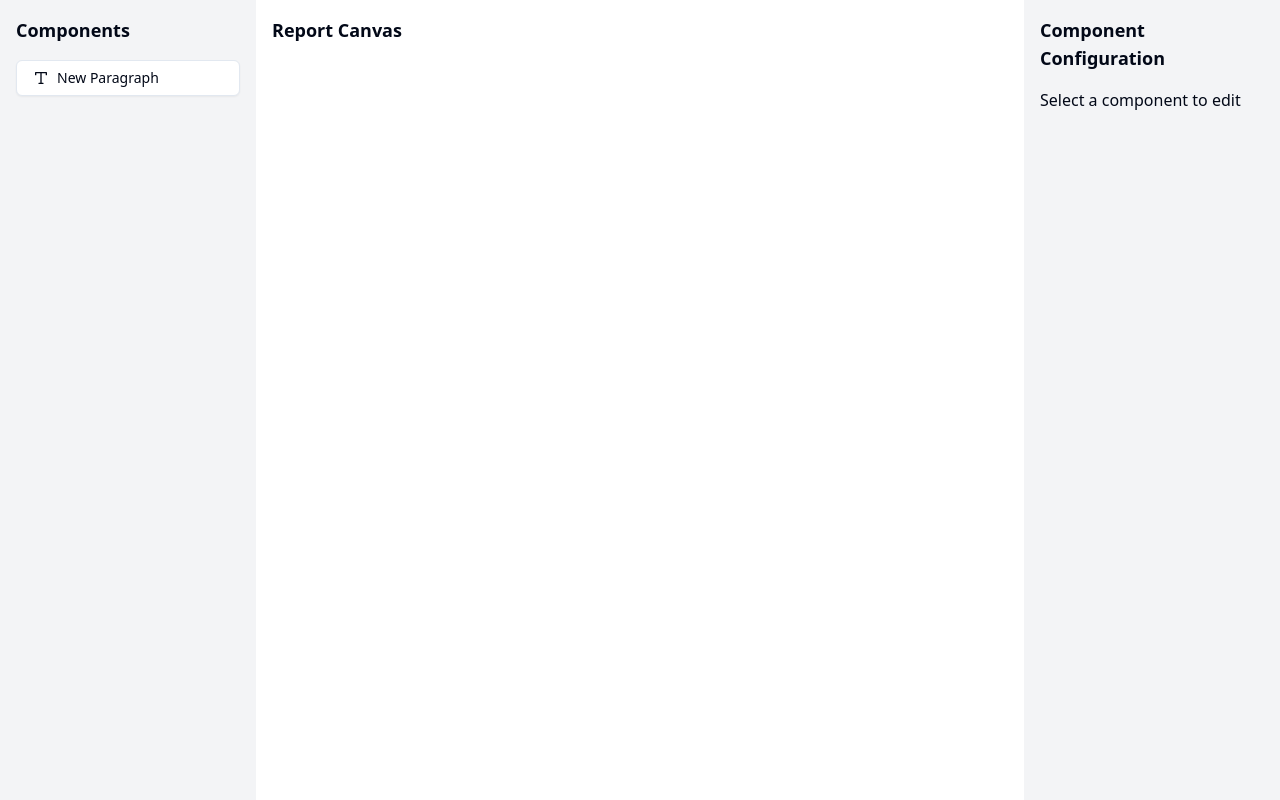
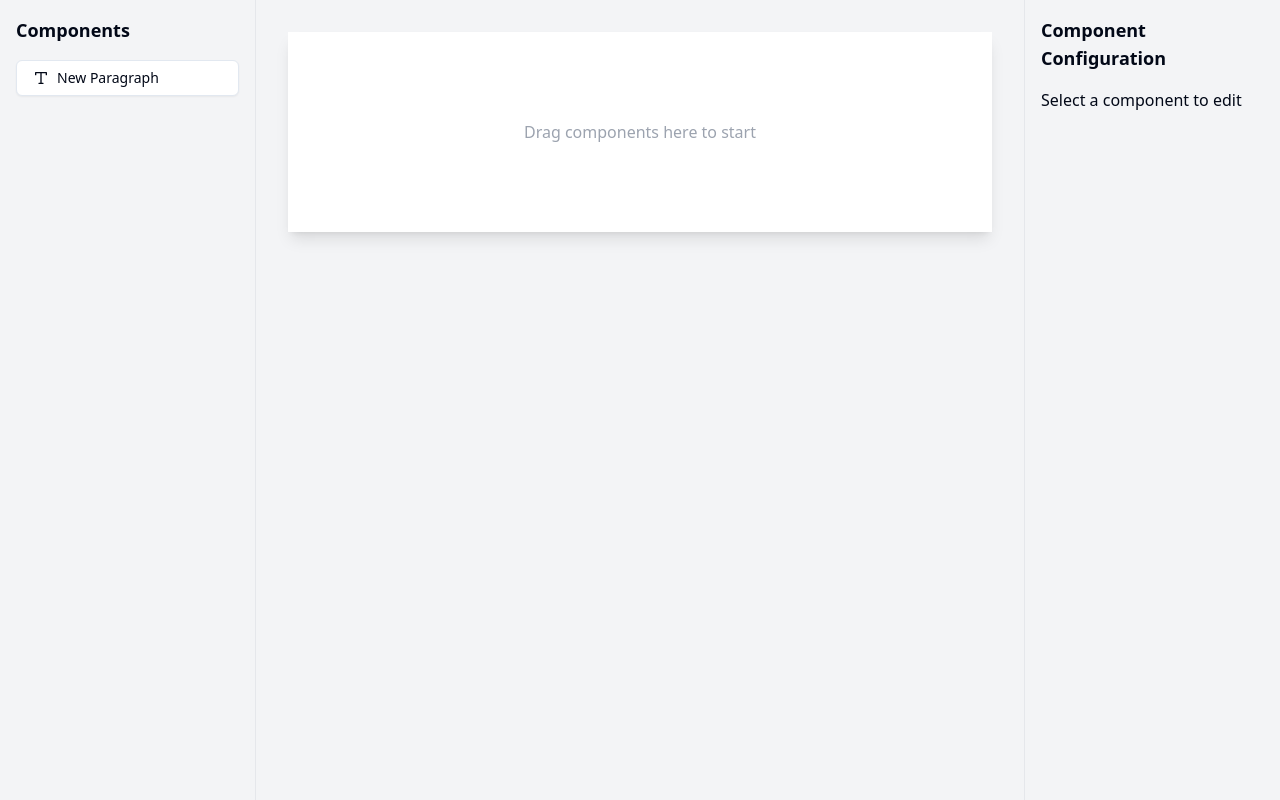
Before and after one commit to SawkaDev/pdf-builder-dnd, a Next.js app: page / in a window 1280 px wide. Built offline with nearby package versions, Linux system fonts and the light colour scheme.

Commit message:
baseline

```diff
--- a/src/app/page.tsx
+++ b/src/app/page.tsx
@@ -20,7 +20,6 @@ import { CanvasWrapper } from "@/components/CanvasWrapper";
 import { Sidebar } from "@/components/Sidebar";
 import { ComponentData, TextComponentData } from "@/types";
 import { TextComponent } from "@/components/TextComponent";
-import { DragHandle } from "@/components/DragHandle";
 import { v4 as uuidv4 } from "uuid";
 
 const Home: React.FC = () => {
@@ -106,10 +105,10 @@ const Home: React.FC = () => {
       onDragEnd={handleDragEnd}
     >
       <main className="flex h-screen overflow-hidden">
-        <div className="flex-none w-64 h-full overflow-y-auto">
+        <div className="flex-none w-64 h-full overflow-y-auto border-r border-gray-200">
           <Toolbar />
         </div>
-        <div className="flex-grow overflow-auto">
+        <div className="flex-grow overflow-auto bg-gray-100">
           <SortableContext
             items={components.map((c) => c.id)}
             strategy={verticalListSortingStrategy}
@@ -121,7 +120,7 @@ const Home: React.FC = () => {
             />
           </SortableContext>
         </div>
-        <div className="flex-none w-64 h-full overflow-hidden">
+        <div className="flex-none w-64 h-full overflow-hidden border-l border-gray-200">
           <Sidebar
             selectedComponent={selectedComponent}
             updateComponent={updateComponent}
@@ -129,9 +128,13 @@ const Home: React.FC = () => {
             onCancel={handleCancel}
           />
         </div>
+      </main>
       <DragOverlay>
         {activeComponent && (
-            <div className="bg-white border rounded p-2 shadow-md">
+          <div
+            className="bg-white border rounded p-2 shadow-md"
+            style={{ width: "250px" }}
+          >
             <TextComponent
               component={activeComponent}
               onClick={() => {}}
@@ -140,7 +143,6 @@ const Home: React.FC = () => {
           </div>
         )}
       </DragOverlay>
-      </main>
     </DndContext>
   );
 };
--- a/src/components/Canvas.tsx
+++ b/src/components/Canvas.tsx
@@ -1,5 +1,3 @@
-// src/components/Canvas.tsx
-
 import React from "react";
 import { useDroppable } from "@dnd-kit/core";
 import { SortableTextComponent } from "./SortableTextComponent";
@@ -24,17 +22,27 @@ export const Canvas: React.FC<CanvasProps> = ({
     id: "canvas",
   });
 
+  const isEmpty = components.length === 0;
+
   return (
+    <div className="p-8 min-h-full bg-gray-100 flex justify-center items-start">
       <div
         ref={setNodeRef}
-      className="bg-white p-4 min-h-full"
+        className={`bg-white shadow-lg relative w-[21cm] ${
+          isEmpty ? "h-[200px]" : ""
+        }`}
+        style={{ padding: "2.54cm" }} // 1-inch margin
         onClick={onCanvasClick}
       >
-      <h2 className="text-lg font-bold mb-4">Report Canvas</h2>
-      <div className="space-y-2">
+        {isEmpty ? (
+          <div className="h-full flex items-center justify-center text-gray-400">
+            Drag components here to start
+          </div>
+        ) : (
+          <div className="space-y-4">
             {components.map((component) => (
               <React.Fragment key={component.id}>
-            {insertionPoint === component.id && (
+                {insertionPoint === component.id && isDragging && (
                   <div className="h-1 bg-blue-500 w-full rounded-full my-2" />
                 )}
                 <SortableTextComponent
@@ -47,6 +55,8 @@ export const Canvas: React.FC<CanvasProps> = ({
               <div className="h-1 bg-blue-500 w-full rounded-full my-2" />
             )}
           </div>
+        )}
+      </div>
     </div>
   );
 };
--- a/src/components/TextComponent.tsx
+++ b/src/components/TextComponent.tsx
@@ -15,30 +15,32 @@ export const TextComponent: React.FC<TextComponentProps> = ({
   const renderTextElement = () => {
     switch (size) {
       case "h1":
-        return <h1 className="text-4xl font-bold">{content}</h1>;
+        return <h1 className="text-4xl font-bold mb-4">{content}</h1>;
       case "h2":
-        return <h2 className="text-3xl font-bold">{content}</h2>;
+        return <h2 className="text-3xl font-bold mb-3">{content}</h2>;
       case "h3":
-        return <h3 className="text-2xl font-bold">{content}</h3>;
+        return <h3 className="text-2xl font-bold mb-2">{content}</h3>;
       case "h4":
-        return <h4 className="text-xl font-bold">{content}</h4>;
+        return <h4 className="text-xl font-bold mb-2">{content}</h4>;
       case "h5":
-        return <h5 className="text-lg font-bold">{content}</h5>;
+        return <h5 className="text-lg font-bold mb-1">{content}</h5>;
       case "h6":
-        return <h6 className="text-base font-bold">{content}</h6>;
+        return <h6 className="text-base font-bold mb-1">{content}</h6>;
       default:
-        return <p className="text-base">{content}</p>;
+        return <p className="text-base mb-4">{content}</p>;
     }
   };
 
   return (
     <div
       onClick={onClick}
-      className={`flex items-center justify-between p-2 transition-all duration-200 w-full ${
-        isDragging ? "bg-gray-100 opacity-90" : "bg-white"
+      className={`p-2 ${isDragging ? "opacity-50" : ""} ${
+        component.id === "text-component"
+          ? "border border-dashed border-gray-300 rounded"
+          : ""
       }`}
     >
-      <div className="flex-grow">{renderTextElement()}</div>
+      {renderTextElement()}
     </div>
   );
 };
--- a/src/components/Toolbar.tsx
+++ b/src/components/Toolbar.tsx
@@ -29,16 +29,9 @@ const DraggableComponent: React.FC<{ component: TextComponentData }> = ({
     data: component,
   });
 
-  const style = transform
-    ? {
-        transform: `translate3d(${transform.x}px, ${transform.y}px, 0)`,
-      }
-    : undefined;
-
   return (
     <Button
       ref={setNodeRef}
-      style={style}
       {...listeners}
       {...attributes}
       variant="outline"
```
Lines whose indentation alone changed are shown as unchanged.
